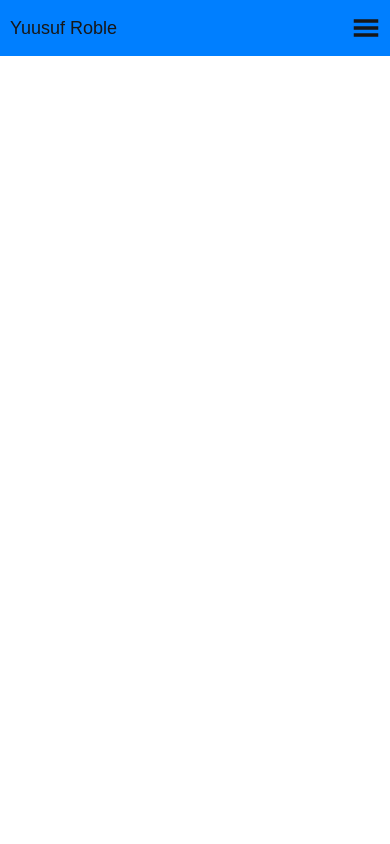
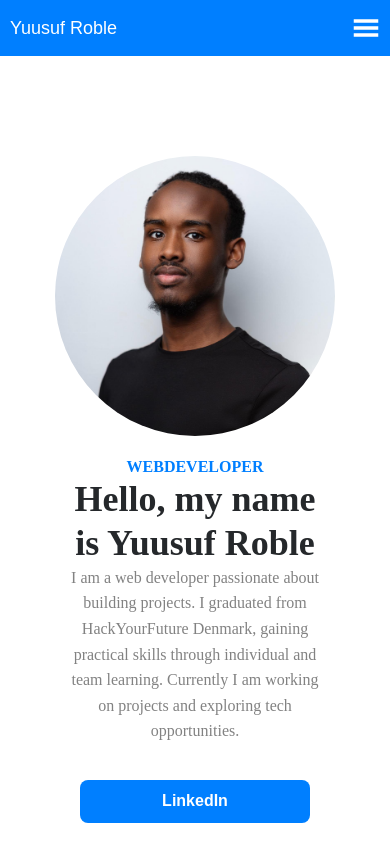
Before and after one commit to Ganja0003/my-portfolio, a Next.js app: page / in a window 390 px wide. Built offline with nearby package versions, Linux system fonts and the light colour scheme.

Commit message:
Add a responsive about section to portfolio.

```diff
--- a/src/app/components/about.jsx
+++ b/src/app/components/about.jsx
@@ -1,7 +1,31 @@
+import Link from "next/link";
 export default function About() {
   return (
     <>
-      <h1>About</h1>
+      <div className="aboutContainer">
+        <div className="aboutText">
+          <h4>WEBDEVELOPER</h4>
+          <h1>Hello, my name is Yuusuf Roble</h1>
+          <p>
+            I am a web developer passionate about building projects. I graduated
+            from HackYourFuture Denmark, gaining practical skills through
+            individual and team learning. Currently I am working on projects and
+            exploring tech opportunities.
+          </p>
+          <div className="buttons">
+            <Link href="https://www.linkedin.com" className="linkedInBtn Btn">
+              LinkedIn
+            </Link>
+            <Link href="https://github.com/dashboard" className="githubBtn Btn">
+              Github
+            </Link>
+          </div>
+        </div>
+
+        <div className="aboutImage">
+          <img src="Yusuuf_resized.jpg" alt="" />
+        </div>
+      </div>
     </>
   );
 }
--- a/src/app/page.css
+++ b/src/app/page.css
@@ -1,3 +1,10 @@
+.main{
+    display: flex;
+    flex-direction: column;
+    align-items: center;
+}
+
+/* navbar */
 .navbarContainer{
     background-color: #007FFF;
     display: flex;
@@ -5,6 +12,8 @@
     align-items: center;
     height: 56px;
     padding: 0 100px;
+    width: 100%;
+    color: white;
 }
 
 
@@ -61,6 +70,7 @@
     box-shadow: 0 0 10px rgba(0,0,0,0.1);
     padding: 1rem;
     z-index: 9999;
+    color: black;
 }
 
 .hide{
@@ -68,3 +78,211 @@
 }
 
 }
+
+
+/* about section */
+
+.aboutContainer{
+    display: flex;
+    justify-content: center;
+    max-width: 80%;
+    width: 1200px;
+    align-items: stretch;
+    margin-top: 100px;
+}
+
+.aboutText{
+    display: flex;
+    flex-direction: column;
+    justify-content: space-between;
+    flex: 1;
+}
+
+.aboutText h1{
+max-width: 486px;
+height: 154px;
+font-family: 'Playfair Display';
+font-style: normal;
+font-weight: 700;
+font-size: 64px;
+line-height: 110%;
+color: #25282B;
+}
+
+.aboutText h4{
+max-width: 486px;
+height: 27px;
+font-family: 'Nunito';
+font-style: normal;
+font-weight: 700;
+font-size: 20px;
+line-height: 27px;
+text-transform: uppercase;
+color: #007FFF;
+}
+
+.aboutText p{
+max-width: 486px;
+height: 216px;
+font-family: 'Nunito';
+font-style: normal;
+font-weight: 400;
+font-size: 24px;
+line-height: 150%;
+color: #828282;
+}
+
+
+.aboutText > .buttons{
+
+display: flex;
+flex-direction: row;
+align-items: flex-start;
+gap: 12px;
+max-width: 230px;
+height: 43px;
+box-sizing: border-box;
+margin-top: 20px;
+
+}
+
+.Btn{
+  padding: 0.65rem 1.5rem;
+  border-radius: 8px;
+  font-family: 'Nunito', sans-serif;
+  font-weight: 600;
+  font-size: 16px;
+  transition: all 0.2s ease;
+  display: inline-block;
+  text-decoration: none;
+  box-sizing: border-box;
+}
+
+.linkedInBtn{
+    background-color: #007FFF;
+    color: white;
+    border: 2px solid transparent;
+}
+
+.linkedInBtn:hover {
+  background-color: #0066cc; /* darker blue */
+  transform: translateY(-2px);
+  cursor: pointer;
+}
+
+.githubBtn{
+  color: black;
+  border: 2px solid black;
+}
+
+.githubBtn:hover {
+  background-color: black;
+  color: white;
+  transform: translateY(-2px);
+  cursor: pointer;
+}
+
+.aboutImage{
+flex: 1;
+display: flex;
+justify-content: center;
+align-items: center;
+aspect-ratio: 1 / 1;
+}
+
+.aboutImage img{
+border-radius: 50%;
+height: 100%;
+width: 100%;
+object-fit: cover;
+object-position: 50% 10%;
+
+}
+
+
+@media(max-width:1080px){
+  .aboutContainer{
+    flex-direction: column-reverse;
+    align-items: center;
+    padding: 0 1rem;
+  }
+
+  .aboutText{
+    align-items: center;
+    width: 100%;
+  }
+
+ .aboutImage {
+    width: 80%;
+    height: 200px;
+    margin-bottom: 20px;
+    align-items: center;
+  }
+
+  .aboutImage img {
+    width: 100%;
+    height: 100%;
+    border-radius: 50%;
+    object-fit: cover;
+  }
+
+  .aboutText h1 {
+    font-size: 42px;
+    line-height: 1.2;
+    max-width: 90%;
+    height: auto;
+    text-align: center;
+  }
+
+  .aboutText h4 {
+    font-size: 20px;
+    height: auto;
+    text-align: center;
+  }
+
+  .aboutText p {
+    font-size: 20px;
+    line-height: 1.5;
+    max-width: 90%;
+    height: auto;
+    text-align: center;
+    margin: 0 0 1rem 0;
+  }
+
+
+
+}
+
+@media (max-width:768px) {
+  .aboutImage{
+    width: 100%;
+  }
+
+  .aboutText h4 {
+    font-size: 16px;
+    line-height: 1.4;
+
+  }
+
+  .aboutText h1 {
+    font-size: 36px;
+    line-height: 1.2;
+
+
+  }
+
+  .aboutText p {
+    font-size: 16px;
+    line-height: 1.6;
+
+  }
+ .aboutText > .buttons {
+    justify-content: center;
+    flex-wrap: wrap;
+  }
+
+  .Btn{
+  width: 100%;
+  text-align: center;
+  }
+}
--- a/src/app/page.js
+++ b/src/app/page.js
@@ -8,7 +8,11 @@ import Footer from "@/app/components/footer";
 export default function Home() {
   return (
     <>
-    <Navbar/>
+    <div className="main">
+      <Navbar/>
+      <About/>
+    </div>
+
     </>
   );
 }
```
